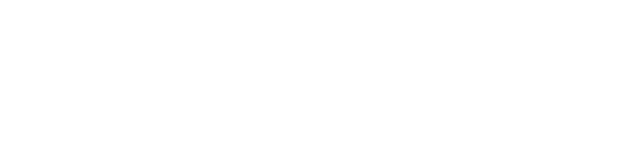
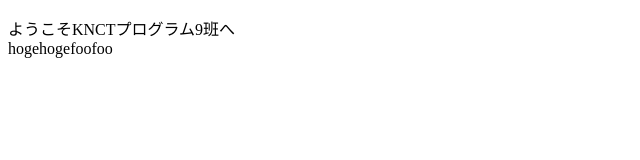
Before and after one commit to elect-gombe/html_test, a plain HTML site: page index.html in a window 1280 px wide. Shown: the whole page, without its empty margins (0-640 px from the left). Drawn offline with Linux system fonts and the light colour scheme.

Commit message:
本文を追加
ようこそ文といみふ文を追加

```diff
--- a/index.html
+++ b/index.html
@@ -3,4 +3,10 @@
   <head>
     <title>初めてのHTML</title>
   </head>
+  <body>
+    <p>
+      ようこそKNCTプログラム9班へ<br>
+      hogehogefoofoo
+    </p>
+  </body>
 </html>
```
